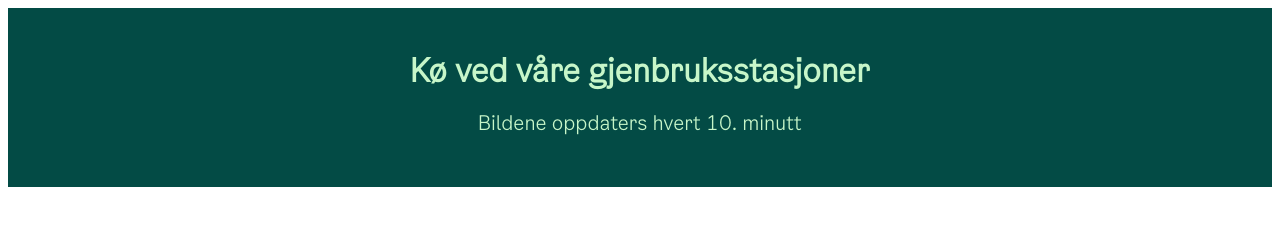
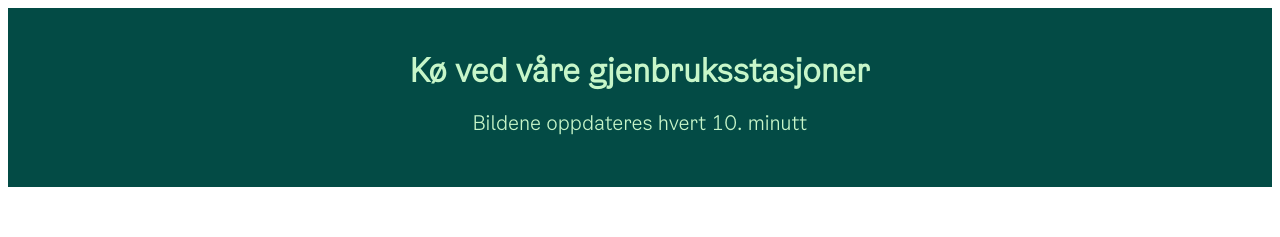
Before and after one commit to oslokommune/gjenbruksstasjoner-kotid-frontend, a Vue app: page / in a window 1280 px wide. Shown: the top 237 px of the page. Built offline with nearby package versions, Linux system fonts and the light colour scheme.

Commit message:
DP-985: Fix after review - add colorvariables

```diff
--- a/src/App.vue
+++ b/src/App.vue
@@ -15,16 +15,18 @@ export default {
 };
 </script>
 
-<style>
+<style lang="scss">
 @import "~@/assets/sass/fontStyle.scss";
+@import "~@/assets/sass/variables";
+
 #queue-predictions {
   font-family: "Oslo Light", Helvetica, Arial, sans-serif;
   -webkit-font-smoothing: antialiased;
   -moz-osx-font-smoothing: grayscale;
   text-align: center;
   font-size: 16px;
-  color: #2a2859;
-  background-color: white;
+  color: $oslo-dark-blue;
+  background-color: $background-color;
 }
 h1 {
   font-size: 2em;
--- /dev/null
+++ b/src/assets/sass/variables.scss
@@ -0,0 +1,5 @@
+// Oslo colors from designmanualen: https://designmanual.oslo.kommune.no/farger
+$oslo-dark-blue: #2a2859;
+$oslo-light-green: #c7f6c9;
+$oslo-dark-green: #034b45;
+$background-color: white;
--- a/src/components/QueueEstimations.vue
+++ b/src/components/QueueEstimations.vue
@@ -1,9 +1,9 @@
 <template>
   <div class="queue-estimations">
-    <div class="title">
+    <header>
       <h1>Kø ved våre gjenbruksstasjoner</h1>
-      <p>Bildene oppdaters hvert 10. minutt</p>
-    </div>
+      <p>Bildene oppdateres hvert 10. minutt</p>
+    </header>
     <QueueTime />
   </div>
 </template>
@@ -20,14 +20,16 @@ export default {
 </script>
 
 <!-- Add "scoped" attribute to limit CSS to this component only -->
-<style scoped>
+<style scoped lang="scss">
 @import "~@/assets/sass/fontStyle.scss";
+@import "~@/assets/sass/variables";
+
 .queue-estimations {
   font-family: "Oslo Light", Helvetica, Arial, sans-serif;
 }
-.title {
-  background-color: #034b45;
-  color: #c7f6c9;
+header {
+  background-color: $oslo-dark-green;
+  color: $oslo-light-green;
   padding: 30px;
 }
 p {
```
